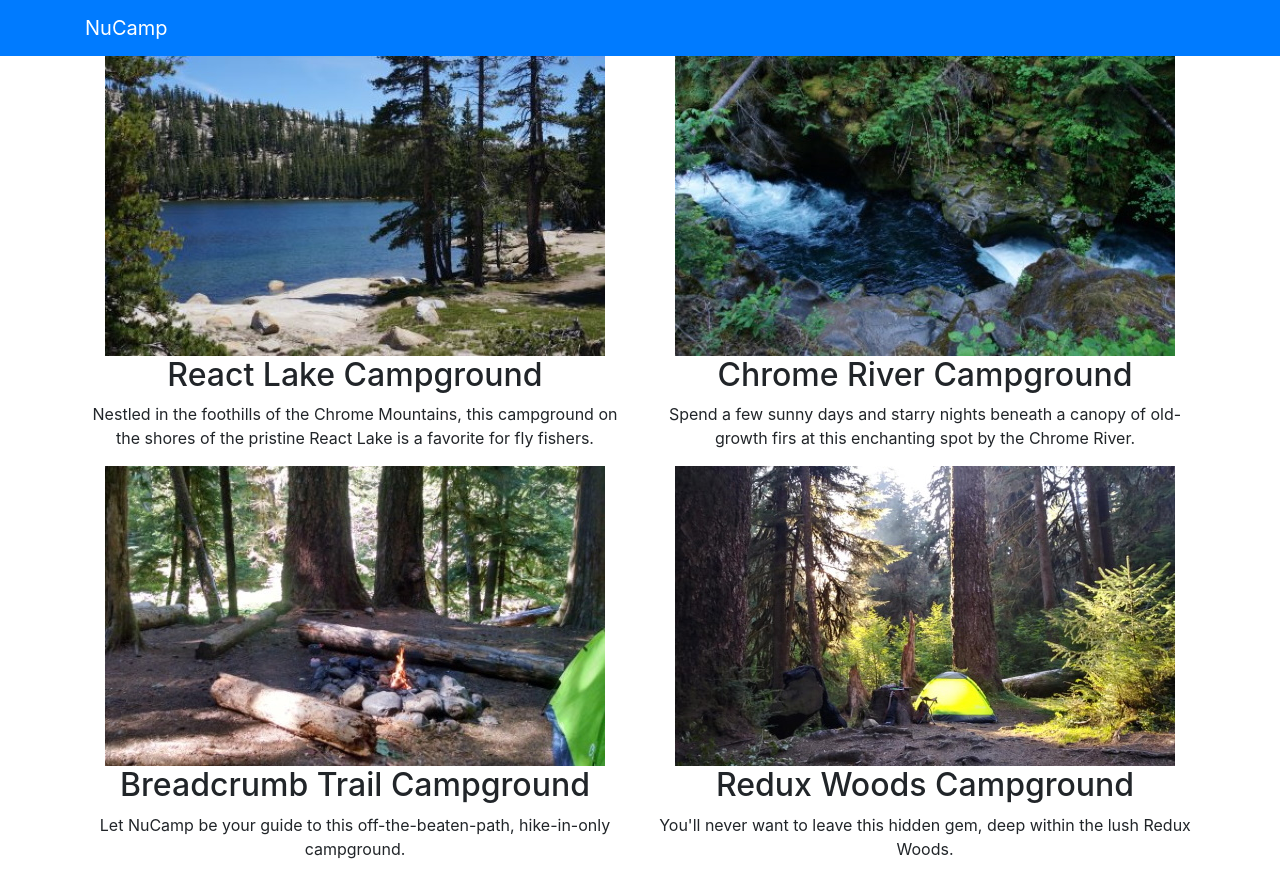
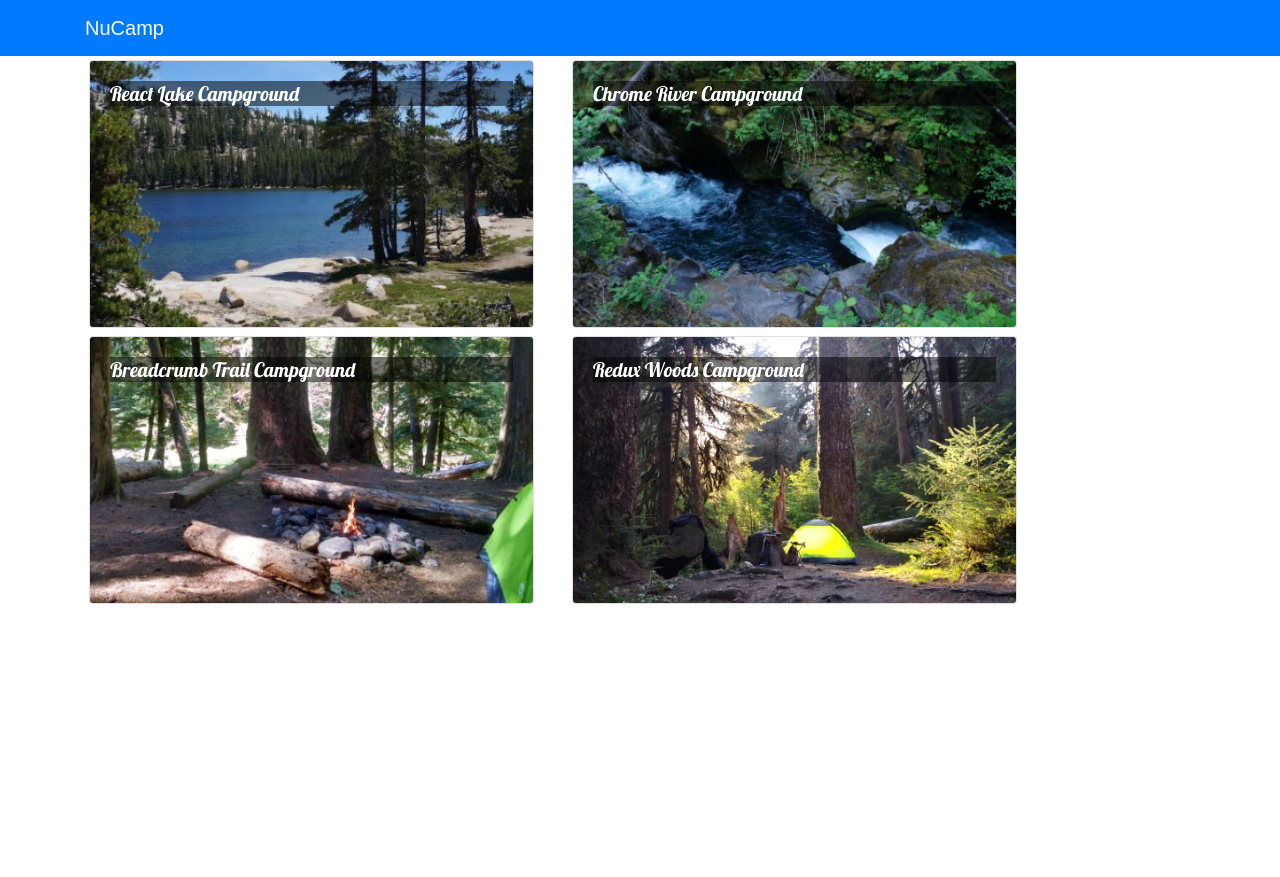
Before and after one commit to Griffinw29/ReactApp, a React (Create React App) app: page / in a window 1280 px wide. After the commit the page ends 800 px from the top, so only its background shows below. Built offline with nearby package versions, Linux system fonts and the light colour scheme.

Commit message:
pushing to ensure last update is upleaded for travel

```diff
--- a/src/App.css
+++ b/src/App.css
@@ -1,38 +1,12 @@
-.App {
-  text-align: center;
+body{
+  font-family: "Open-sans",sans-serif;
 }
 
-.App-logo {
-  height: 40vmin;
-  pointer-events: none;
+.card-title {
+  font: 500 1.25rem "Lobster", cursive;
 }
 
-@media (prefers-reduced-motion: no-preference) {
-  .App-logo {
-    animation: App-logo-spin infinite 20s linear;
-  }
+.card-img-overlay .card-title{
+  color: white;
+  background-color: rgba(0,0,0,0.5);
 }
-
-.App-header {
-  background-color: #282c34;
-  min-height: 100vh;
-  display: flex;
-  flex-direction: column;
-  align-items: center;
-  justify-content: center;
-  font-size: calc(10px + 2vmin);
-  color: white;
-}
-
-.App-link {
-  color: #61dafb;
-}
-
-@keyframes App-logo-spin {
-  from {
-    transform: rotate(0deg);
-  }
-  to {
-    transform: rotate(360deg);
-  }
-}
--- a/src/App.js
+++ b/src/App.js
@@ -2,9 +2,17 @@
 import './App.css';
 import {Navbar, NavbarBrand} from 'reactstrap';
 import Directory from './components/DirectoryComponent';
+import { CAMPSITES } from "./shared/campsites";
 
 
 class App extends Component {
+    constructor(props){
+        super(props);
+        this.state = {
+            campsites: CAMPSITES
+        };
+    }
+
   render() {
       return (
           <div className="App">
@@ -13,7 +21,7 @@
                   <NavbarBrand href="/">NuCamp</NavbarBrand>
               </div>
               </Navbar>
-              <Directory />
+              <Directory  campsites = {this.state.campsites} />
           </div>
       );
   }
--- a/src/components/DirectoryComponent.js
+++ b/src/components/DirectoryComponent.js
@@ -1,48 +1,46 @@
 import React, { Component } from 'react';
+import {Card, CardImg, CardImgOverlay, CardText, CardBody, CardTitle} from 'reactstrap';
+//import CardImgOverlay from 'reactstrap/lib/CardImgOverlay';
 
 class Directory extends Component {
     constructor(props) {
         super(props);
         this.state = {
-            campsites: [
-                {
-                    id: 0,
-                    name: 'React Lake Campground',
-                    image: 'assets/images/react-lake.jpg',
-                    elevation: 1233,
-                    description: "Nestled in the foothills of the Chrome Mountains, this campground on the shores of the pristine React Lake is a favorite for fly fishers."
-                },
-                {
-                  id: 1,
-                  name: 'Chrome River Campground ',
-                  image: 'assets/images/chrome-river.jpg',
-                  elevation: 877,
-                  description: "Spend a few sunny days and starry nights beneath a canopy of old-growth firs at this enchanting spot by the Chrome River."
-                },
-                {
-                    id: 2,
-                    name: 'Breadcrumb Trail Campground',
-                    image: 'assets/images/breadcrumb-trail.jpg',
-                    elevation: 2901,
-                    description: "Let NuCamp be your guide to this off-the-beaten-path, hike-in-only campground."
-                },
-                {
-                    id: 3,
-                    name: 'Redux Woods Campground',
-                    image: 'assets/images/redux-woods.jpg',
-                    elevation: 42,
-                    description: "You'll never want to leave this hidden gem, deep within the lush Redux Woods."
-                }
-            ],
+            selectedCampsite: null
+
         };
     }
+
+    onCampsiteSelect(campsite){
+        this.setState({selectedCampsite: campsite});
+    }
+
+    renderSelectedCampSite(campsite){
+        if(campsite){
+            return(
+                <Card>
+                    <CardImg top src = {campsite.image} alt={campsite.name} />
+                    <CardBody>
+                        <CardTitle>{campsite.name}</CardTitle>
+                        <CardText>{campsite.description}</CardText>
+                    </CardBody>
+                </Card>
+            )
+        }
+        return <div />;
+    }
+
+
     render() {
-        const directory = this.state.campsites.map(campsite => {
+        const directory = this.props.campsites.map(campsite => {
             return(
-                <div key = {campsite.id} className = "col">
-                    <img src = {campsite.image} alt={campsite.name} />
-                    <h2>{campsite.name}</h2>
-                    <p>{campsite.description}</p>
+                <div key = {campsite.id} className = "col-md-5 m-1">
+                    <Card onClick = {() => this.onCampsiteSelect(campsite)}>
+                        <CardImg width = "100%"  src={campsite.image} alt={campsite.name} />
+                        <CardImgOverlay>
+                            <CardTitle>{campsite.name}</CardTitle>
+                        </CardImgOverlay>
+                    </Card>
                 </div>
             );
         })
@@ -52,9 +50,16 @@
                 <div className = "row">
                     {directory}
                 </div>
+                <div className = "row">
+                    <div className = "col-md-5 m-1">
+                        {this.renderSelectedCampSite(this.state.selectedCampsite)}
+                    </div>
+                </div>
             </div>
         );
     }
 }
 
+
+
 export default Directory;
--- a/src/index.js
+++ b/src/index.js
@@ -1,9 +1,11 @@
 import React from 'react';
 import ReactDOM from 'react-dom';
 import './index.css';
-import App from './App';
 import reportWebVitals from './reportWebVitals';
 import 'bootstrap/dist/css/bootstrap.min.css';
+import 'typeface-lobster';
+import 'typeface-open-sans';
+import App from './App';
 
 ReactDOM.render(<React.StrictMode><App /></React.StrictMode>,document.getElementById('root'));
 
--- /dev/null
+++ b/src/shared/campsites.js
@@ -0,0 +1,178 @@
+export const CAMPSITES = [
+    {
+        id: 0,
+        name: 'React Lake Campground',
+        image: 'assets/images/react-lake.jpg',
+        elevation: 1233,
+        description: "Nestled in the foothills of the Chrome Mountains, this campground on the shores of the pristine React Lake is a favorite for fly fishers.",
+        comments: [
+            {
+                id: 0,
+                rating: 5,
+                text: "What a magnificent view!",
+                author: "Tinus Lorvaldes",
+                date: "2018-10-25T16:30Z"
+            },
+            {
+                id: 1,
+                rating: 4,
+                text: "The campground was beautiful, but the bugs could bite sometimes.",
+                author: "Brennen Ech",
+                date: "2017-06-17T03:33Z"
+            },
+            {
+                id: 2,
+                rating: 5,
+                text: "I caught a world-record-breaking trout here on my last visit.",
+                author: "McKenzie Sebastian",
+                date: "2019-02-18T18:12Z"
+            },
+            {
+                id: 3,
+                rating: 5,
+                text: "A wonderful place to reconnect with nature.",
+                author: "Jordan Runn",
+                date: "2019-08-04T20:11Z"
+            },
+            {
+                id: 4,
+                rating: 4,
+                text: "The stars at night were magnificent!",
+                author: "Ann Dabramov",
+                date: "2018-07-23T19:44Z"
+            }
+        ]
+    },
+    {
+        id: 1,
+        name:'Chrome River Campground ',
+        image: 'assets/images/chrome-river.jpg',
+        elevation: 877,
+        description: "Spend a few sunny days and starry nights beneath a canopy of old-growth firs at this enchanting spot by the Chrome River.",
+        comments: [
+            {
+                id: 0,
+                rating: 5,
+                text: "What a magnificent view!",
+                author: "Tinus Lorvaldes",
+                date: "2018-10-25T16:30Z"
+            },
+            {
+                id: 1,
+                rating: 4,
+                text: "The campground was beautiful, but the bugs could bite sometimes.",
+                author: "Brennen Ech",
+                date: "2017-06-17T03:33Z"
+            },
+            {
+                id: 2,
+                rating: 5,
+                text: "I caught a world-record-breaking trout here on my last visit.",
+                author: "McKenzie Sebastian",
+                date: "2019-02-18T18:12Z"
+            },
+            {
+                id: 3,
+                rating: 5,
+                text: "A wonderful place to reconnect with nature.",
+                author: "Jordan Runn",
+                date: "2019-08-04T20:11Z"
+            },
+            {
+                id: 4,
+                rating: 4,
+                text: "The stars at night were magnificent!",
+                author: "Ann Dabramov",
+                date: "2018-07-23T19:44Z"
+            }
+        ]
+    },
+    {
+        id: 2,
+        name:'Breadcrumb Trail Campground',
+        image: 'assets/images/breadcrumb-trail.jpg',
+        elevation: 2901,
+        description: "Let NuCamp be your guide to this off-the-beaten-path, hike-in-only campground.",
+        comments: [
+            {
+                id: 0,
+                rating: 5,
+                text: "What a magnificent view!",
+                author: "Tinus Lorvaldes",
+                date: "2018-10-25T16:30Z"
+            },
+            {
+                id: 1,
+                rating: 4,
+                text: "The campground was beautiful, but the bugs could bite sometimes.",
+                author: "Brennen Ech",
+                date: "2017-06-17T03:33Z"
+            },
+            {
+                id: 2,
+                rating: 5,
+                text: "I caught a world-record-breaking trout here on my last visit.",
+                author: "McKenzie Sebastian",
+                date: "2019-02-18T18:12Z"
+            },
+            {
+                id: 3,
+                rating: 5,
+                text: "A wonderful place to reconnect with nature.",
+                author: "Jordan Runn",
+                date: "2019-08-04T20:11Z"
+            },
+            {
+                id: 4,
+                rating: 4,
+                text: "The stars at night were magnificent!",
+                author: "Ann Dabramov",
+                date: "2018-07-23T19:44Z"
+            }
+        ]
+    },
+    {
+        id: 3,
+        name:'Redux Woods Campground',
+        image: 'assets/images/redux-woods.jpg',
+        elevation: 42,
+        description: "You'll never want to leave this hidden gem, deep within the lush Redux Woods.",
+        comments: [
+            {
+                id: 0,
+                rating: 5,
+                text: "What a magnificent view!",
+                author: "Tinus Lorvaldes",
+                date: "2018-10-25T16:30Z"
+            },
+            {
+                id: 1,
+                rating: 4,
+                text: "The campground was beautiful, but the bugs could bite sometimes.",
+                author: "Brennen Ech",
+                date: "2017-06-17T03:33Z"
+            },
+            {
+                id: 2,
+                rating: 5,
+                text: "I caught a world-record-breaking trout here on my last visit.",
+                author: "McKenzie Sebastian",
+                date: "2019-02-18T18:12Z"
+            },
+            {
+                id: 3,
+                rating: 5,
+                text: "A wonderful place to reconnect with nature.",
+                author: "Jordan Runn",
+                date: "2019-08-04T20:11Z"
+            },
+            {
+                id: 4,
+                rating: 4,
+                text: "The stars at night were magnificent!",
+                author: "Ann Dabramov",
+                date: "2018-07-23T19:44Z"
+            }
+        ]
+    }
+];
```
Also changed, not shown: package.json (+6 -1 lines), 1 other file (tests, documents, lock files or other folders).
